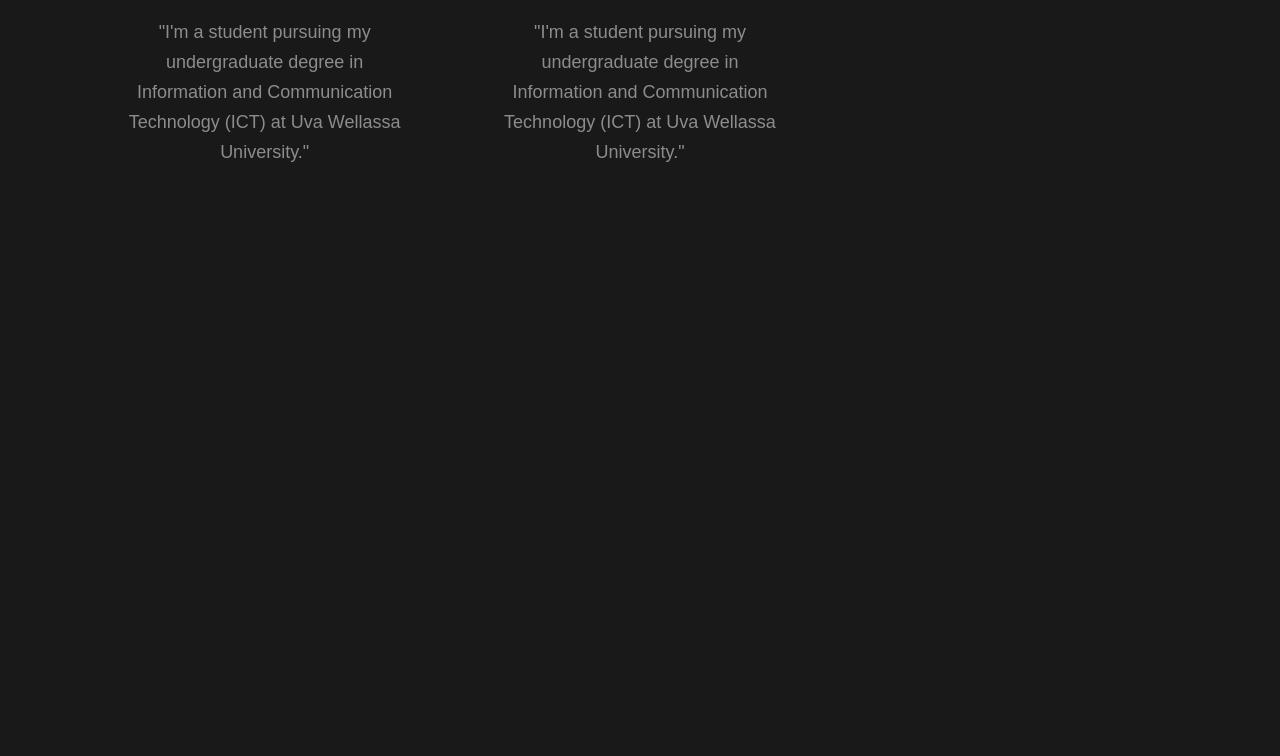
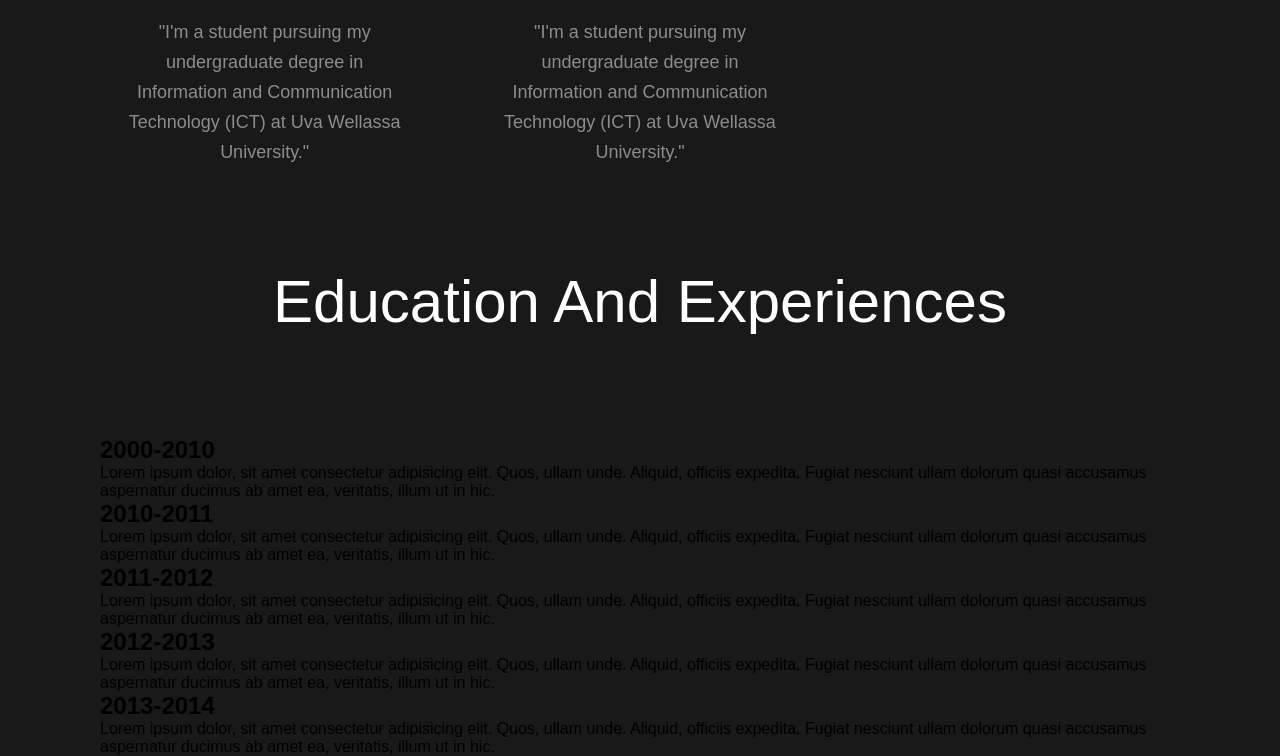
Before and after one commit to kanchana66/portfolio., a plain HTML site: page index.html in a window 1280 px wide. Shown: the part 1548-2304 px from the top of the page. Before the commit the page ends 1815 px from the top, so only its background shows below. Drawn offline with Linux system fonts and the light colour scheme.

Commit message:
Make time line in html file

```diff
--- a/index.html
+++ b/index.html
@@ -118,6 +118,41 @@
                 </div>
             </div>
         </div>
+
+        <!--Timeline-->
+        <div class="timeline">
+            <h1 class="heading">education and experiences</h1>
+            <div class="card">
+                <div class="card-body">
+                    <h1 class="card-title">2000-2010</h1>
+                    <p class="card-detail">Lorem ipsum dolor, sit amet consectetur adipisicing elit. Quos, ullam unde. Aliquid, officiis expedita. Fugiat nesciunt ullam dolorum quasi accusamus aspernatur ducimus ab amet ea, veritatis, illum ut in hic.</p>
+                </div>
+            </div>
+            <div class="card">
+                <div class="card-body">
+                    <h1 class="card-title">2010-2011</h1>
+                    <p class="card-detail">Lorem ipsum dolor, sit amet consectetur adipisicing elit. Quos, ullam unde. Aliquid, officiis expedita. Fugiat nesciunt ullam dolorum quasi accusamus aspernatur ducimus ab amet ea, veritatis, illum ut in hic.</p>
+                </div>
+            </div>
+            <div class="card">
+                <div class="card-body">
+                    <h1 class="card-title">2011-2012</h1>
+                    <p class="card-detail">Lorem ipsum dolor, sit amet consectetur adipisicing elit. Quos, ullam unde. Aliquid, officiis expedita. Fugiat nesciunt ullam dolorum quasi accusamus aspernatur ducimus ab amet ea, veritatis, illum ut in hic.</p>
+                </div>
+            </div>
+            <div class="card">
+                <div class="card-body">
+                    <h1 class="card-title">2012-2013</h1>
+                    <p class="card-detail">Lorem ipsum dolor, sit amet consectetur adipisicing elit. Quos, ullam unde. Aliquid, officiis expedita. Fugiat nesciunt ullam dolorum quasi accusamus aspernatur ducimus ab amet ea, veritatis, illum ut in hic.</p>
+                </div>
+            </div>
+            <div class="card">
+                <div class="card-body">
+                    <h1 class="card-title">2013-2014</h1>
+                    <p class="card-detail">Lorem ipsum dolor, sit amet consectetur adipisicing elit. Quos, ullam unde. Aliquid, officiis expedita. Fugiat nesciunt ullam dolorum quasi accusamus aspernatur ducimus ab amet ea, veritatis, illum ut in hic.</p>
+                </div>
+            </div>
+        </div>
     </section>
 
     <script src="app.js"></script>
```
